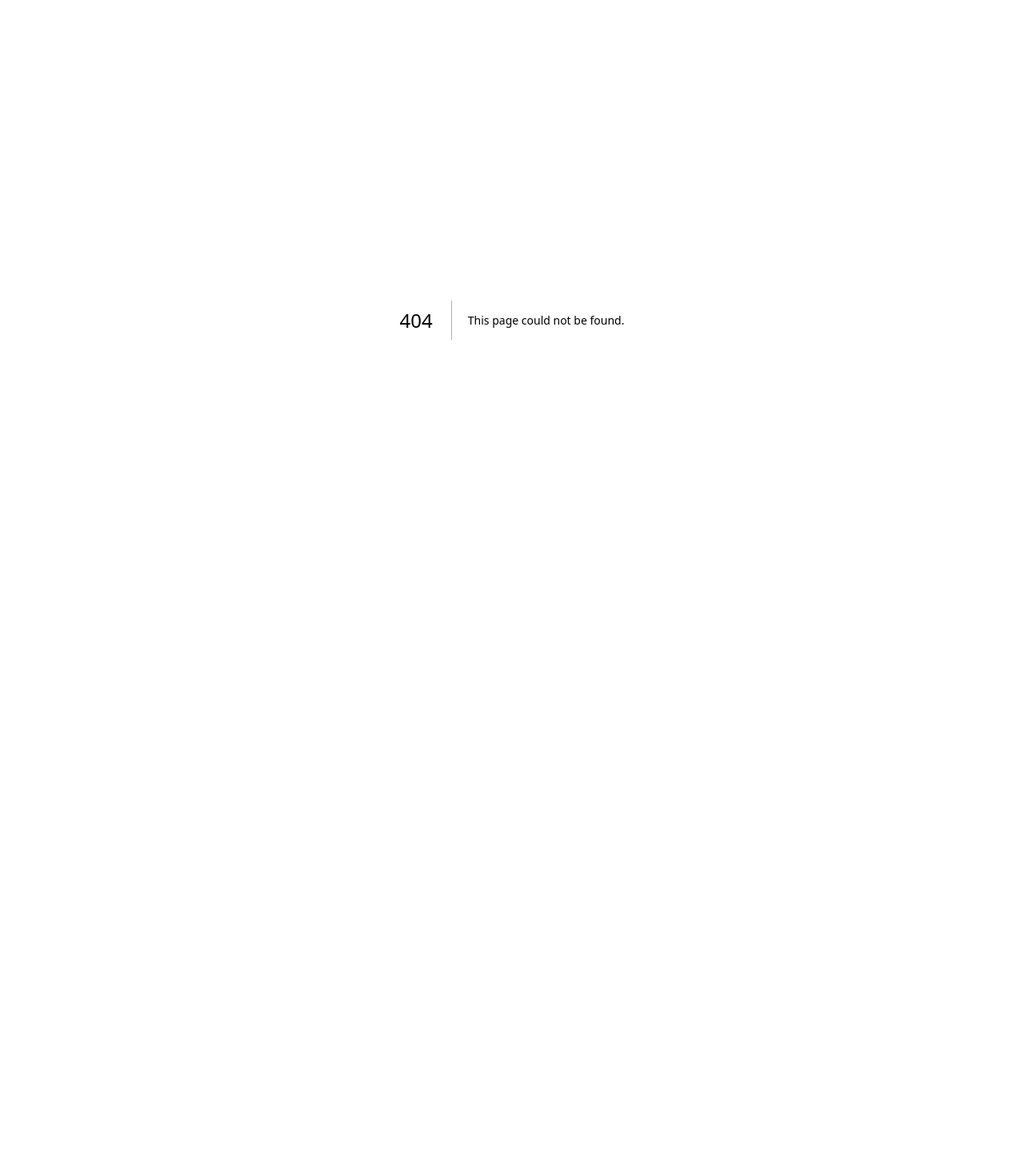
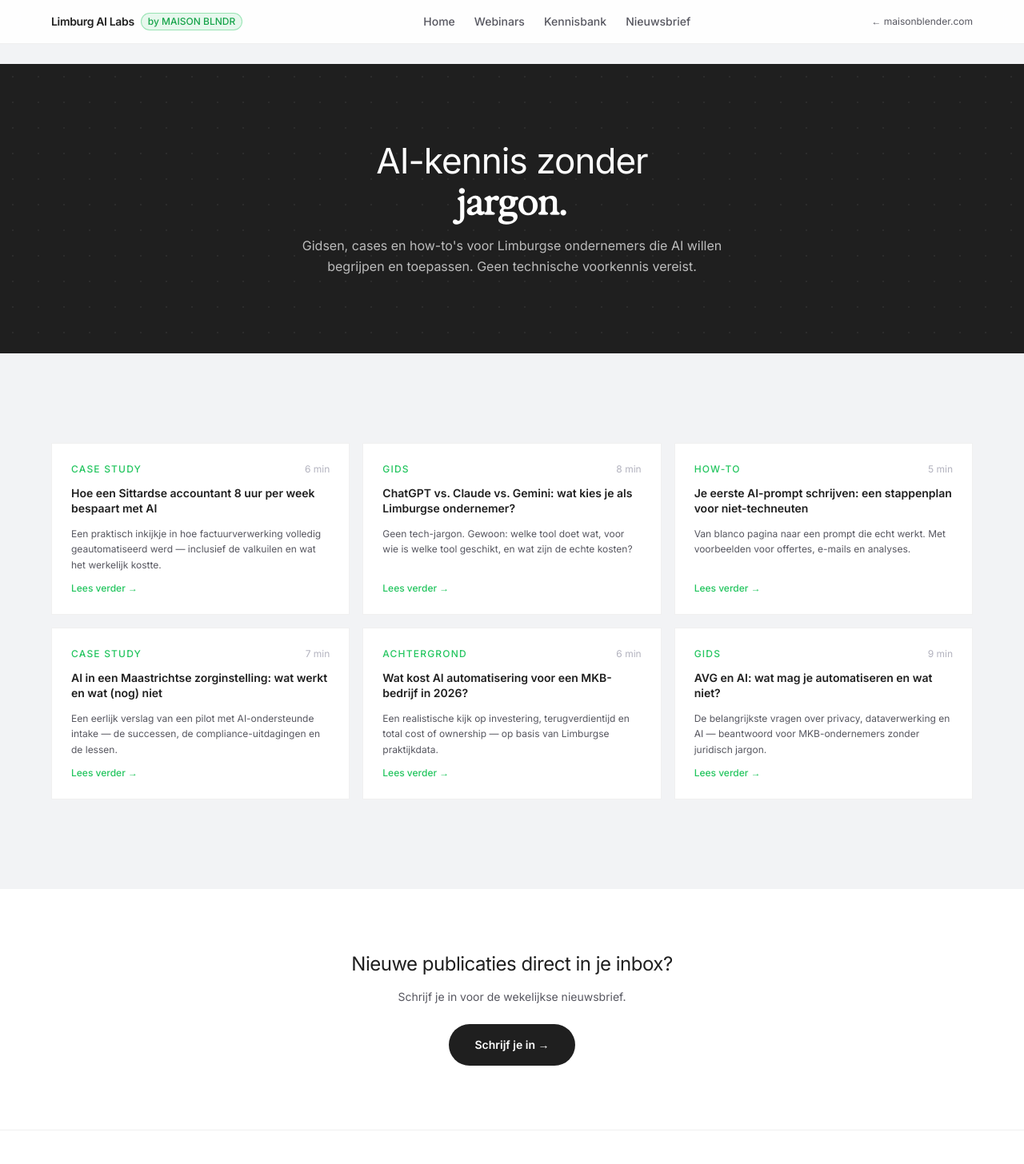
Before and after one commit to maisonblender/maisonblender.com, a Next.js app: page /labs/kennisbank in a window 1280 px wide. Before the commit this address had no page. Shown: the top 1456 px of the page at 80% size. Before the commit the page ends 800 px from the top, so only its background shows below. Built offline with nearby package versions, Linux system fonts and the light colour scheme.

Commit message:
Add Labs kennisbank and nieuwsbrief pages
- kennisbank: 6 placeholder articles (cases, gidsen, how-to's) in 3-column grid
- nieuwsbrief: newsletter signup form with expectation-setting layout

Co-Authored-By: Paperclip <noreply@paperclip.ing>

```diff
--- /dev/null
+++ b/app/labs/kennisbank/page.tsx
@@ -0,0 +1,130 @@
+import type { Metadata } from "next";
+import Link from "next/link";
+
+export const metadata: Metadata = {
+  title: "Kennisbank - AI-gidsen en cases voor Limburgse ondernemers",
+  description:
+    "Praktische AI-gidsen, cases uit Limburgse bedrijven en how-to's zonder jargon. Gratis toegankelijk via Limburg AI Labs.",
+  alternates: { canonical: "https://labs.maisonblender.com/kennisbank" },
+};
+
+const posts = [
+  {
+    tag: "Case study",
+    title: "Hoe een Sittardse accountant 8 uur per week bespaart met AI",
+    excerpt:
+      "Een praktisch inkijkje in hoe factuurverwerking volledig geautomatiseerd werd — inclusief de valkuilen en wat het werkelijk kostte.",
+    readTime: "6 min",
+  },
+  {
+    tag: "Gids",
+    title: "ChatGPT vs. Claude vs. Gemini: wat kies je als Limburgse ondernemer?",
+    excerpt:
+      "Geen tech-jargon. Gewoon: welke tool doet wat, voor wie is welke tool geschikt, en wat zijn de echte kosten?",
+    readTime: "8 min",
+  },
+  {
+    tag: "How-to",
+    title: "Je eerste AI-prompt schrijven: een stappenplan voor niet-techneuten",
+    excerpt:
+      "Van blanco pagina naar een prompt die echt werkt. Met voorbeelden voor offertes, e-mails en analyses.",
+    readTime: "5 min",
+  },
+  {
+    tag: "Case study",
+    title: "AI in een Maastrichtse zorginstelling: wat werkt en wat (nog) niet",
+    excerpt:
+      "Een eerlijk verslag van een pilot met AI-ondersteunde intake — de successen, de compliance-uitdagingen en de lessen.",
+    readTime: "7 min",
+  },
+  {
+    tag: "Achtergrond",
+    title: "Wat kost AI automatisering voor een MKB-bedrijf in 2026?",
+    excerpt:
+      "Een realistische kijk op investering, terugverdientijd en total cost of ownership — op basis van Limburgse praktijkdata.",
+    readTime: "6 min",
+  },
+  {
+    tag: "Gids",
+    title: "AVG en AI: wat mag je automatiseren en wat niet?",
+    excerpt:
+      "De belangrijkste vragen over privacy, dataverwerking en AI — beantwoord voor MKB-ondernemers zonder juridisch jargon.",
+    readTime: "9 min",
+  },
+];
+
+export default function KennisbankPage() {
+  return (
+    <>
+      {/* Hero */}
+      <section className="relative bg-[#1f1f1f] px-6 py-24 text-white overflow-hidden">
+        <div
+          className="pointer-events-none absolute inset-0 opacity-[0.06]"
+          style={{
+            backgroundImage: "radial-gradient(circle, #ffffff 1px, transparent 1px)",
+            backgroundSize: "32px 32px",
+          }}
+        />
+        <div className="relative z-10 mx-auto max-w-3xl text-center">
+          <h1
+            className="text-[28px] font-normal leading-[1.15] tracking-tight sm:text-[36px] lg:text-[44px] mb-4"
+            style={{ letterSpacing: "-0.95px" }}
+          >
+            AI-kennis zonder
+            <br />
+            <span className="font-exposure">jargon.</span>
+          </h1>
+          <p className="text-base leading-relaxed text-white/70 max-w-xl mx-auto">
+            Gidsen, cases en how-to&#39;s voor Limburgse ondernemers die AI willen begrijpen en toepassen.
+            Geen technische voorkennis vereist.
+          </p>
+        </div>
+      </section>
+
+      {/* Posts grid */}
+      <section className="px-6 py-20 lg:py-28 bg-[#f2f3f5]">
+        <div className="mx-auto max-w-6xl">
+          <div className="grid gap-4 sm:grid-cols-2 lg:grid-cols-3">
+            {posts.map((post) => (
+              <article
+                key={post.title}
+                className="group flex flex-col gap-3 bg-white border border-black/[0.06] p-6 hover:border-[#22c55e]/40 transition-colors cursor-pointer"
+              >
+                <div className="flex items-center justify-between">
+                  <span className="text-xs font-medium uppercase tracking-widest text-[#22c55e]">{post.tag}</span>
+                  <span className="text-xs text-[#b2b2be]">{post.readTime}</span>
+                </div>
+                <h2 className="text-sm font-semibold text-[#1f1f1f] leading-snug group-hover:text-[#22c55e] transition-colors">
+                  {post.title}
+                </h2>
+                <p className="text-xs leading-relaxed text-[#575760] flex-1">{post.excerpt}</p>
+                <span className="text-xs font-medium text-[#22c55e]">Lees verder →</span>
+              </article>
+            ))}
+          </div>
+        </div>
+      </section>
+
+      {/* Newsletter */}
+      <section className="px-6 py-20 bg-white">
+        <div className="mx-auto max-w-2xl text-center">
+          <h2
+            className="text-[20px] font-normal leading-[1.2] tracking-tight text-[#1f1f1f] sm:text-[24px] mb-4"
+            style={{ letterSpacing: "-0.5px" }}
+          >
+            Nieuwe publicaties direct in je inbox?
+          </h2>
+          <p className="text-sm text-[#575760] mb-6">
+            Schrijf je in voor de wekelijkse nieuwsbrief.
+          </p>
+          <Link
+            href="/labs/nieuwsbrief"
+            className="inline-block rounded-full bg-[#1f1f1f] px-8 py-4 text-sm font-semibold text-white transition-all hover:bg-[#3a3a42]"
+          >
+            Schrijf je in →
+          </Link>
+        </div>
+      </section>
+    </>
+  );
+}
--- /dev/null
+++ b/app/labs/nieuwsbrief/page.tsx
@@ -0,0 +1,84 @@
+import type { Metadata } from "next";
+
+export const metadata: Metadata = {
+  title: "Nieuwsbrief - Wekelijkse AI-tips voor Limburgse ondernemers",
+  description:
+    "Schrijf je in voor de Limburg AI Labs nieuwsbrief. Elke week één bruikbare AI-tip, één Limburgse case en één gratis resource. Geen spam.",
+  alternates: { canonical: "https://labs.maisonblender.com/nieuwsbrief" },
+};
+
+export default function NieuwsbriefPage() {
+  return (
+    <>
+      <section className="relative bg-[#1f1f1f] px-6 py-28 text-white overflow-hidden">
+        <div
+          className="pointer-events-none absolute inset-0 opacity-[0.06]"
+          style={{
+            backgroundImage: "radial-gradient(circle, #ffffff 1px, transparent 1px)",
+            backgroundSize: "32px 32px",
+          }}
+        />
+        <div className="relative z-10 mx-auto max-w-2xl text-center">
+          <h1
+            className="text-[28px] font-normal leading-[1.15] tracking-tight sm:text-[36px] lg:text-[44px] mb-6"
+            style={{ letterSpacing: "-0.95px" }}
+          >
+            Elke week één AI-tip
+            <br />
+            <span className="font-exposure">die je direct kunt gebruiken.</span>
+          </h1>
+          <p className="text-base leading-relaxed text-white/70 mb-10 max-w-lg mx-auto">
+            Geen spam. Geen hype. Elke week: één bruikbare AI-tip, één Limburgse case en één gratis resource.
+            Afmelden kan altijd met één klik.
+          </p>
+
+          {/* Newsletter signup form */}
+          <div className="bg-white rounded-2xl p-8 text-left">
+            <p className="text-sm font-semibold text-[#1f1f1f] mb-1">Schrijf je in</p>
+            <p className="text-xs text-[#575760] mb-6">Gratis · Wekelijks · Altijd afmeldbaar</p>
+            <div className="flex flex-col gap-3 sm:flex-row">
+              <input
+                type="email"
+                placeholder="jouw@email.nl"
+                className="flex-1 rounded-xl border border-black/[0.1] bg-[#f2f3f5] px-4 py-3 text-sm text-[#1f1f1f] placeholder-[#b2b2be] focus:outline-none focus:ring-2 focus:ring-[#22c55e]"
+              />
+              <button
+                type="submit"
+                className="rounded-full bg-[#22c55e] px-8 py-3 text-sm font-semibold text-[#1f1f1f] transition-all hover:bg-[#16a34a] hover:shadow-lg whitespace-nowrap"
+              >
+                Schrijf me in →
+              </button>
+            </div>
+            <p className="mt-3 text-xs text-[#b2b2be]">
+              Door je in te schrijven ga je akkoord met onze privacyverklaring. Je ontvangt maximaal één e-mail per week.
+            </p>
+          </div>
+        </div>
+      </section>
+
+      {/* What to expect */}
+      <section className="px-6 py-20 bg-white">
+        <div className="mx-auto max-w-4xl">
+          <h2
+            className="text-[20px] font-normal leading-[1.2] tracking-tight text-[#1f1f1f] sm:text-[24px] mb-10 text-center"
+            style={{ letterSpacing: "-0.5px" }}
+          >
+            Wat je elke week krijgt
+          </h2>
+          <div className="grid gap-4 sm:grid-cols-3">
+            {[
+              { label: "AI-tip", description: "Eén concrete tip die je deze week kunt toepassen in jouw bedrijf." },
+              { label: "Limburgse case", description: "Hoe een Limburgs bedrijf AI heeft ingezet — en wat het opleverde." },
+              { label: "Gratis resource", description: "Een template, prompt of tool die je direct kunt gebruiken." },
+            ].map((item) => (
+              <div key={item.label} className="border border-black/[0.06] bg-[#f2f3f5] p-6 text-center">
+                <span className="text-xs font-medium uppercase tracking-widest text-[#22c55e] block mb-3">{item.label}</span>
+                <p className="text-sm leading-relaxed text-[#575760]">{item.description}</p>
+              </div>
+            ))}
+          </div>
+        </div>
+      </section>
+    </>
+  );
+}
```
